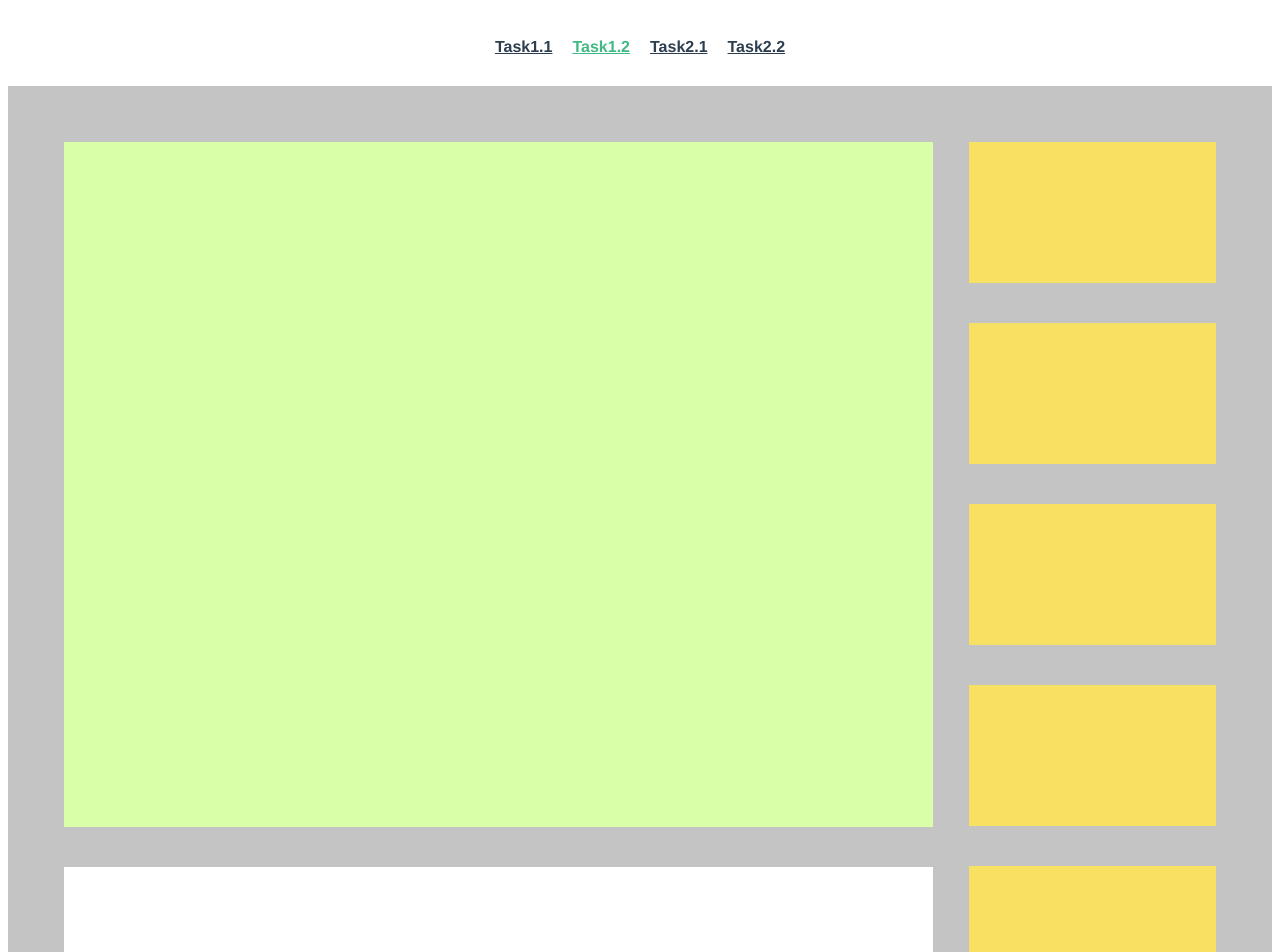
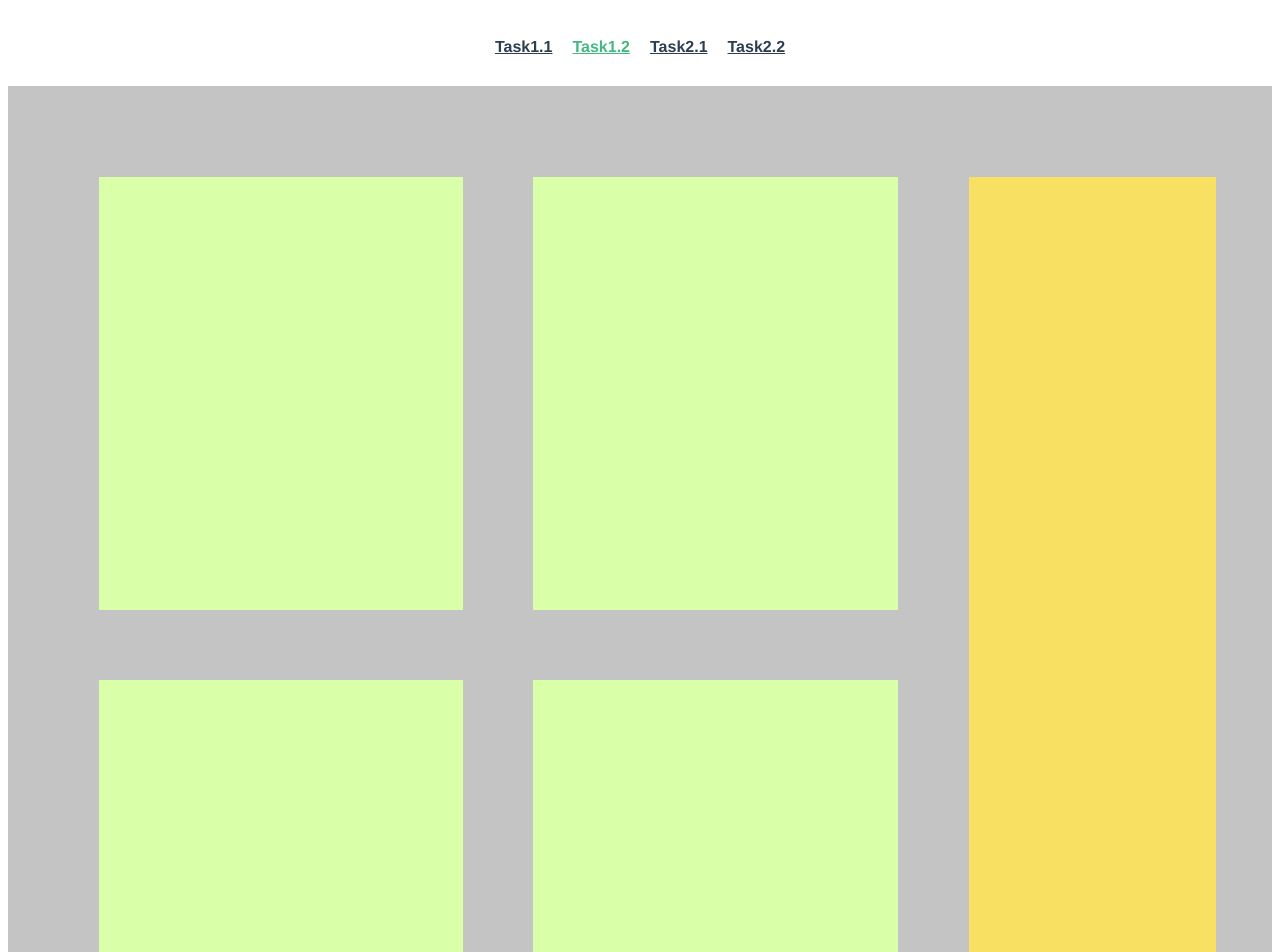
Before and after one commit to ulan31/test-home-office, a Vue app: page /task12 in a window 1280 px wide. Shown: the top 952 px of the page. Built offline with nearby package versions, Linux system fonts and the light colour scheme.

Commit message:
task 1.2

```diff
--- /dev/null
+++ b/src/assets/sass/theme/480/_grid2.scss
@@ -0,0 +1,37 @@
+.container {
+  flex-direction: column;
+  padding: 35px 45px;
+
+  .block-left {
+    width: 100%;
+
+    .block-greens {
+      .block-greens-row {
+
+        flex-direction: column;
+        .block-green {
+
+          margin: 0 0 35px 0;
+        }
+      }
+    }
+
+    .block-whites {
+      flex-direction: column;
+
+      .block-white {
+
+        margin: 0 0 35px 0;
+      }
+    }
+  }
+
+  .block-right {
+    width: 100%;
+
+    .block-yellow {
+
+     margin-left: 0;
+    }
+  }
+}
--- /dev/null
+++ b/src/assets/sass/theme/_grid2.scss
@@ -0,0 +1,56 @@
+.container {
+  max-width: 1645px;
+  background-color: #C4C4C4;
+  display: flex;
+  margin: 0 auto;
+  box-sizing: border-box;
+  padding: 56px;
+
+  .block-left {
+    width: 1142px;
+
+    .block-greens {
+
+      .block-greens-row {
+        display: flex;
+
+        .block-green {
+          flex: 1 1 533px;
+          height: 433px;
+          background-color: #D9FFA9;
+          margin: 35px;
+
+        }
+
+      }
+
+    }
+
+    .block-whites {
+
+      .block-white {
+        flex: 1 1 346px;
+        background-color: #fff;
+        height: 892px;
+        margin: 35px;
+
+      }
+    }
+  }
+
+  .block-right {
+    width: 372px;
+    display: flex;
+    flex-direction: column;
+
+    .block-yellow {
+      flex: 1 1 auto;
+      height: 579px;
+      background-color: #F8E063;
+      margin-top: 35px;
+      margin-bottom: 35px;
+      margin-left: 36px;
+
+    }
+  }
+}
--- a/src/assets/sass/theme/index.scss
+++ b/src/assets/sass/theme/index.scss
@@ -1,7 +1,9 @@
 @import "button";
 @import "alert";
 @import "grid1";
+@import "grid2";
 
 @media screen and (max-width: 480px) {
   @import "480/grid1";
+  @import "480/grid2";
 }
--- a/src/views/Task12.vue
+++ b/src/views/Task12.vue
@@ -1,12 +1,23 @@
 <template>
-  <div class="wrapper">
+  <div class="container">
     <div class="block-left">
-      <div class="block-green"></div>
-      <div class="block-white"></div>
+      <div class="block-greens">
+        <div class="block-greens-row">
+          <div class="block-green"></div>
+          <div class="block-green"></div>
+        </div>
+        <div class="block-greens-row">
+          <div class="block-green"></div>
+          <div class="block-green"></div>
+        </div>
+      </div>
+      <div class="block-whites">
+        <div class="block-white"></div>
+        <div class="block-white"></div>
+        <div class="block-white"></div>
+      </div>
     </div>
     <div class="block-right">
-      <div class="block-yellow"></div>
-      <div class="block-yellow"></div>
       <div class="block-yellow"></div>
       <div class="block-yellow"></div>
       <div class="block-yellow"></div>
```
